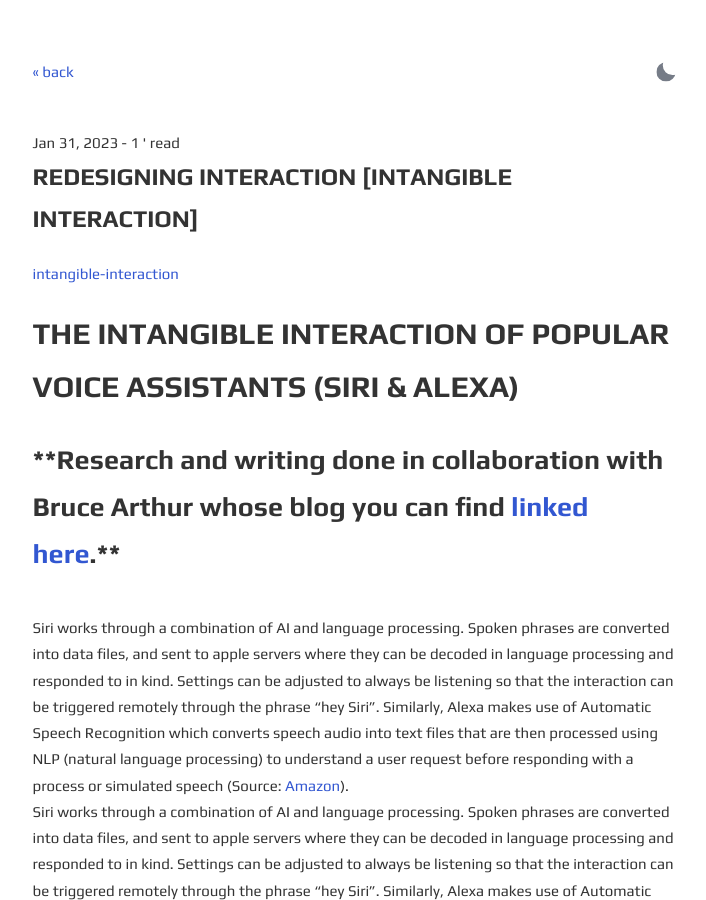
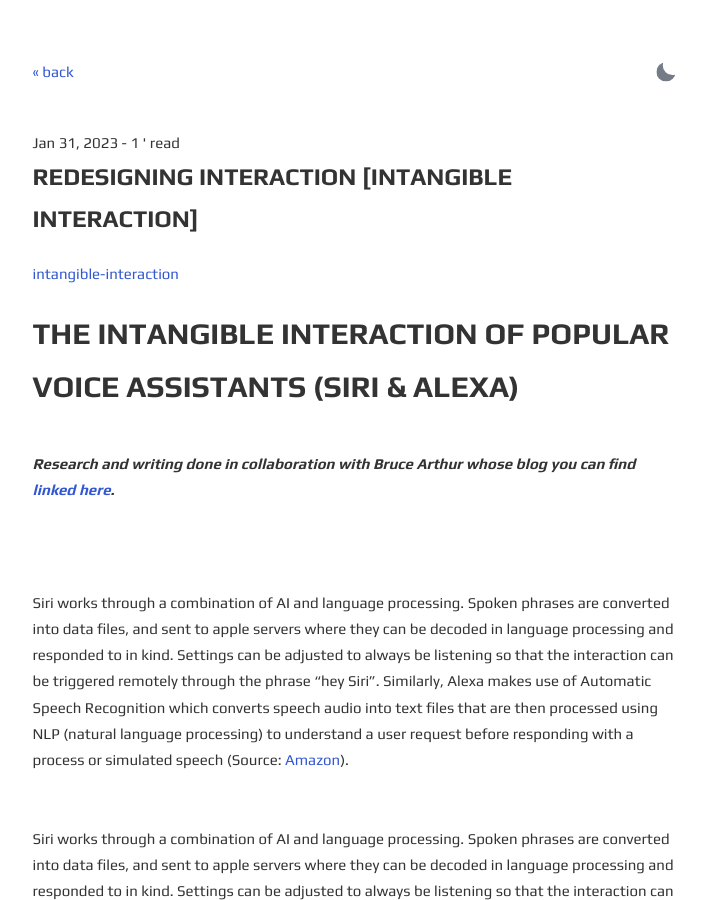
Before and after one commit to ratemypraxis/itp, a Jekyll site: the page built from _posts/2023-01-31-redesigning-interaction.md, in a window 1280 px wide and 900 px high. Shown: the whole window, without its empty margins (285-991 px from the left). Built offline with Jekyll 4.4.1, drawn with Linux system fonts in a browser that asks for light colours; comment, search, counter and statistics services are not loaded.

Commit message:
Update 2023-01-31-redesigning-interaction.md

```diff
--- a/_posts/2023-01-31-redesigning-interaction.md
+++ b/_posts/2023-01-31-redesigning-interaction.md
@@ -9,12 +9,20 @@
 ---
 
 <h1>The Intangible Interaction of Popular Voice Assistants (Siri & Alexa)</h1>
-<h2>**Research and writing done in collaboration with Bruce Arthur whose blog you can find <a href="https://themagifrequency.notion.site/themagifrequency/INTx2-64e0121c29bd42a78b4f2a9e6be6ca19">linked here</a>.**</h2>
-Siri works through a combination of AI and language processing. Spoken phrases are converted into data files, and sent to apple servers where they can be decoded in language processing and responded to in kind. Settings can be adjusted to always be listening so that the interaction can be triggered remotely through the phrase “hey Siri”. Similarly, Alexa makes use of Automatic Speech Recognition which converts speech audio into text files that are then processed using NLP (natural language processing) to understand a user request before responding with a process or simulated speech (Source: <a href="https://nymag.com/intelligencer/smarthome/make-me-smarter-voice-speech-recognition-alexa-siri-cortana-google.html](https://developer.amazon.com/en-US/alexa/alexa-skills-kit/asr)">Amazon</a>).<br>
-Siri works through a combination of AI and language processing. Spoken phrases are converted into data files, and sent to apple servers where they can be decoded in language processing and responded to in kind. Settings can be adjusted to always be listening so that the interaction can be triggered remotely through the phrase “hey Siri”. Similarly, Alexa makes use of Automatic Speech Recognition which converts speech audio into text files that are then processed using NLP (natural language processing) to understand a user request before responding with a process or simulated speech (Source: <a href="https://nymag.com/intelligencer/smarthome/make-me-smarter-voice-speech-recognition-alexa-siri-cortana-google.html](https://developer.amazon.com/en-US/alexa/alexa-skills-kit/asr)">Amazon</a>).<br>
-Siri is an intangible interaction that uses voice commands to activate certain functions of and iPhone and other apple products. The interaction can be initiated by uttering the phrase “hey Siri” to a device that has the proper settings enabled. From here, a user can control apps within the phone or the phone itself. For example saying, “hey siri, skip to the next song” will prompt the listening device to skip a track in many apple supported streaming services like apple music, SoundCloud, and Spotify. The interaction will also alert you that it has received a command through lights and sound, even sometimes going as far as to speak back to you depending on the request or its response. Similarly, Alexa makes use of voice recognition technologies to allow users control of software, and in some cases hardware, applications after an initial utterance like “Alexa” is made. This initial utterance is not subject to full-throttle speech recognition itself but rather a local program which compares audio waves, prompting speech recognition once the set phrase is spoken and recognized (Souce: <a href="">nymag</a>).<br>
-Bruce Opinion: [Personally I have no problem with the system of siri, but I do find the idea of an always-on listener a little problematic. Especially in a generation of targeted advertising and general internet security concerns, I think its giving tech companies like apple a little too many privileges to take the passive conversation and use that to improve their AI systems. The interactions, while useful, I don't believe are worth my privacy.]<br>
-Sim Opinion: [I’ve watched the use of systems like Alexa and Siri provide tremendous support to folks in my family with limited mobility and many responsibilities and I think that the system of voice control has great potential to bring a little bit of aid to many folks in similar situations. However, as discussed by Bruce, the question of privacy and security of speech documents is quite concerning, especially when this technology is developed by large corporations with known prior violations of privacy and data. In the households in my family that include children who make use of Alexa, I am glad that they are able to make use of the tools for self-learning and to connect with family and friends yet I worry greatly about their future in terms of their data and their right to have control of that. <br>
-Additionally, the unreliability of the voice recognition technology with users of various dialects makes me question why the eagerness to constantly push and expand these products into the market. Detailed in Ruha Benjamin’s Race After Technology, a former Apple employee working on improving voice assistant technology for various dialects of English questioned the exclusion of African American english, to which a supervisor responded “Well, Apple products are for the premium market.” (Chapter 4: Why Now?, Page 32). In addition to this documented willful shortcoming of Apple to develop for Black Americans who speak AAVE, I’ve witnessed secondhand the extreme faultiness of Alexa when used by my grandmother who speaks English as a second language from a Spanish speaking background. Releasing widespread access to a technology that has the power to control so many different processes like sending messages or making purchases, knowing that it will be faulty for large percentages of the u.s. (and thus market) population is quite irresponsible in my opinion with the potential to do more harm than help for some communities.<br>
+***Research and writing done in collaboration with Bruce Arthur whose blog you can find <a href="https://themagifrequency.notion.site/themagifrequency/INTx2-64e0121c29bd42a78b4f2a9e6be6ca19">linked here</a>.***
 
+<br>
+
+Siri works through a combination of AI and language processing. Spoken phrases are converted into data files, and sent to apple servers where they can be decoded in language processing and responded to in kind. Settings can be adjusted to always be listening so that the interaction can be triggered remotely through the phrase “hey Siri”. Similarly, Alexa makes use of Automatic Speech Recognition which converts speech audio into text files that are then processed using NLP (natural language processing) to understand a user request before responding with a process or simulated speech (Source: <a href="https://nymag.com/intelligencer/smarthome/make-me-smarter-voice-speech-recognition-alexa-siri-cortana-google.html](https://developer.amazon.com/en-US/alexa/alexa-skills-kit/asr)">Amazon</a>).
+<br>
+Siri works through a combination of AI and language processing. Spoken phrases are converted into data files, and sent to apple servers where they can be decoded in language processing and responded to in kind. Settings can be adjusted to always be listening so that the interaction can be triggered remotely through the phrase “hey Siri”. Similarly, Alexa makes use of Automatic Speech Recognition which converts speech audio into text files that are then processed using NLP (natural language processing) to understand a user request before responding with a process or simulated speech (Source: <a href="https://nymag.com/intelligencer/smarthome/make-me-smarter-voice-speech-recognition-alexa-siri-cortana-google.html](https://developer.amazon.com/en-US/alexa/alexa-skills-kit/asr)">Amazon</a>).
+<br>
+Siri is an intangible interaction that uses voice commands to activate certain functions of and iPhone and other apple products. The interaction can be initiated by uttering the phrase “hey Siri” to a device that has the proper settings enabled. From here, a user can control apps within the phone or the phone itself. For example saying, “hey siri, skip to the next song” will prompt the listening device to skip a track in many apple supported streaming services like apple music, SoundCloud, and Spotify. The interaction will also alert you that it has received a command through lights and sound, even sometimes going as far as to speak back to you depending on the request or its response. Similarly, Alexa makes use of voice recognition technologies to allow users control of software, and in some cases hardware, applications after an initial utterance like “Alexa” is made. This initial utterance is not subject to full-throttle speech recognition itself but rather a local program which compares audio waves, prompting speech recognition once the set phrase is spoken and recognized (Souce: <a href="">nymag</a>).
+<br>
+Bruce Opinion: [Personally I have no problem with the system of siri, but I do find the idea of an always-on listener a little problematic. Especially in a generation of targeted advertising and general internet security concerns, I think its giving tech companies like apple a little too many privileges to take the passive conversation and use that to improve their AI systems. The interactions, while useful, I don't believe are worth my privacy.]
+<br>
+Sim Opinion: [I’ve watched the use of systems like Alexa and Siri provide tremendous support to folks in my family with limited mobility and many responsibilities and I think that the system of voice control has great potential to bring a little bit of aid to many folks in similar situations. However, as discussed by Bruce, the question of privacy and security of speech documents is quite concerning, especially when this technology is developed by large corporations with known prior violations of privacy and data. In the households in my family that include children who make use of Alexa, I am glad that they are able to make use of the tools for self-learning and to connect with family and friends yet I worry greatly about their future in terms of their data and their right to have control of that.
+<br>
+Additionally, the unreliability of the voice recognition technology with users of various dialects makes me question why the eagerness to constantly push and expand these products into the market. Detailed in Ruha Benjamin’s Race After Technology, a former Apple employee working on improving voice assistant technology for various dialects of English questioned the exclusion of African American english, to which a supervisor responded “Well, Apple products are for the premium market.” (Chapter 4: Why Now?, Page 32). In addition to this documented willful shortcoming of Apple to develop for Black Americans who speak AAVE, I’ve witnessed secondhand the extreme faultiness of Alexa when used by my grandmother who speaks English as a second language from a Spanish speaking background. Releasing widespread access to a technology that has the power to control so many different processes like sending messages or making purchases, knowing that it will be faulty for large percentages of the u.s. (and thus market) population is quite irresponsible in my opinion with the potential to do more harm than help for some communities.
+<br>
 ![a diagram featuring a stick figure digital icon drawing of a person speaking to a smartphone surrounded by digital text seperated in 4 corners by lines and arrows](https://raw.githubusercontent.com/ratemypraxis/itp/master/_posts/voiceControlInteraction.png)
```
